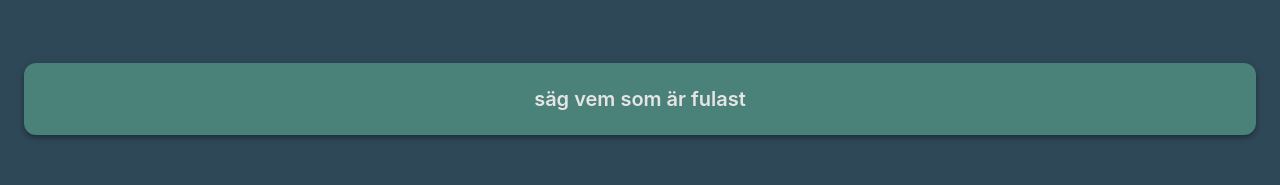
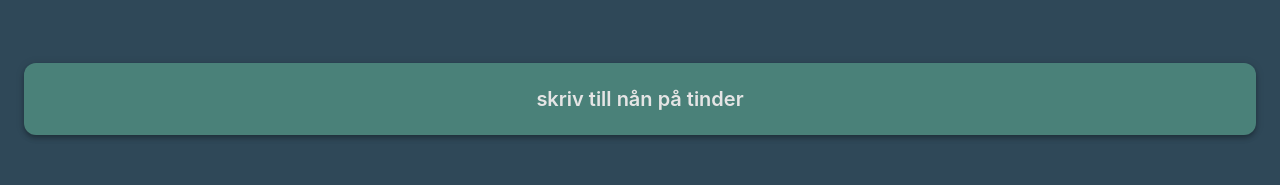
Before and after one commit to betost123/drinkspel, a React (Create React App) app: page /konka in a window 1280 px wide. Shown: the part 155-340 px from the top of the page. Built offline with nearby package versions, Linux system fonts and the light colour scheme.

Commit message:
more konkas

```diff
--- a/src/Konka.js
+++ b/src/Konka.js
@@ -17,6 +17,10 @@
   "säg vem som är fulast",
   "sug en kuk",
   "peka på vem som är snyggast",
+  "skriv till nån på tinder",
+  "låt oss ksicka et sms till valfri",
+  "pussa på en tjockis",
+  "säg till nån du älskar att du älskar hen",
 ];
 
 export const Konka = () => {
```
